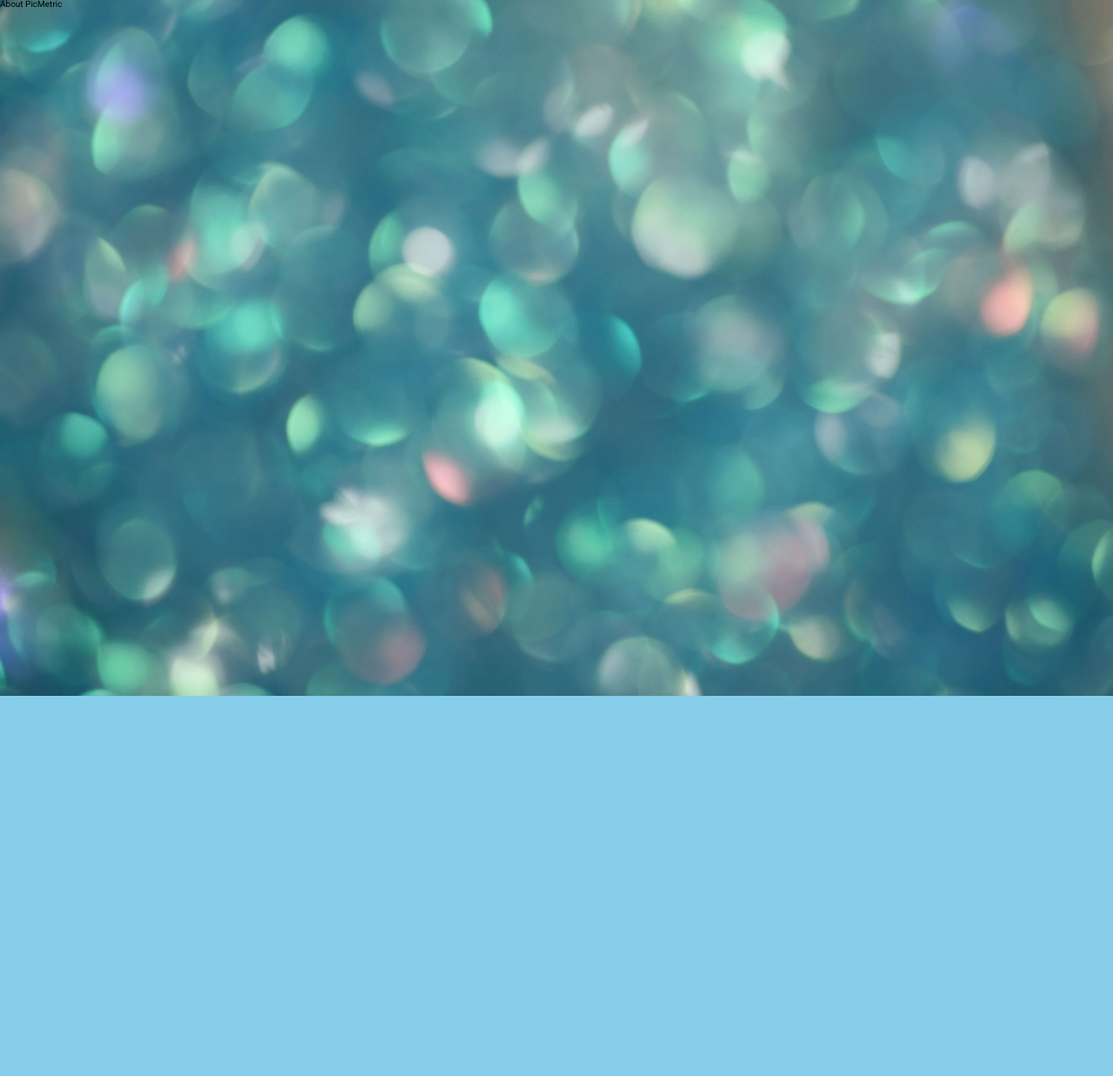
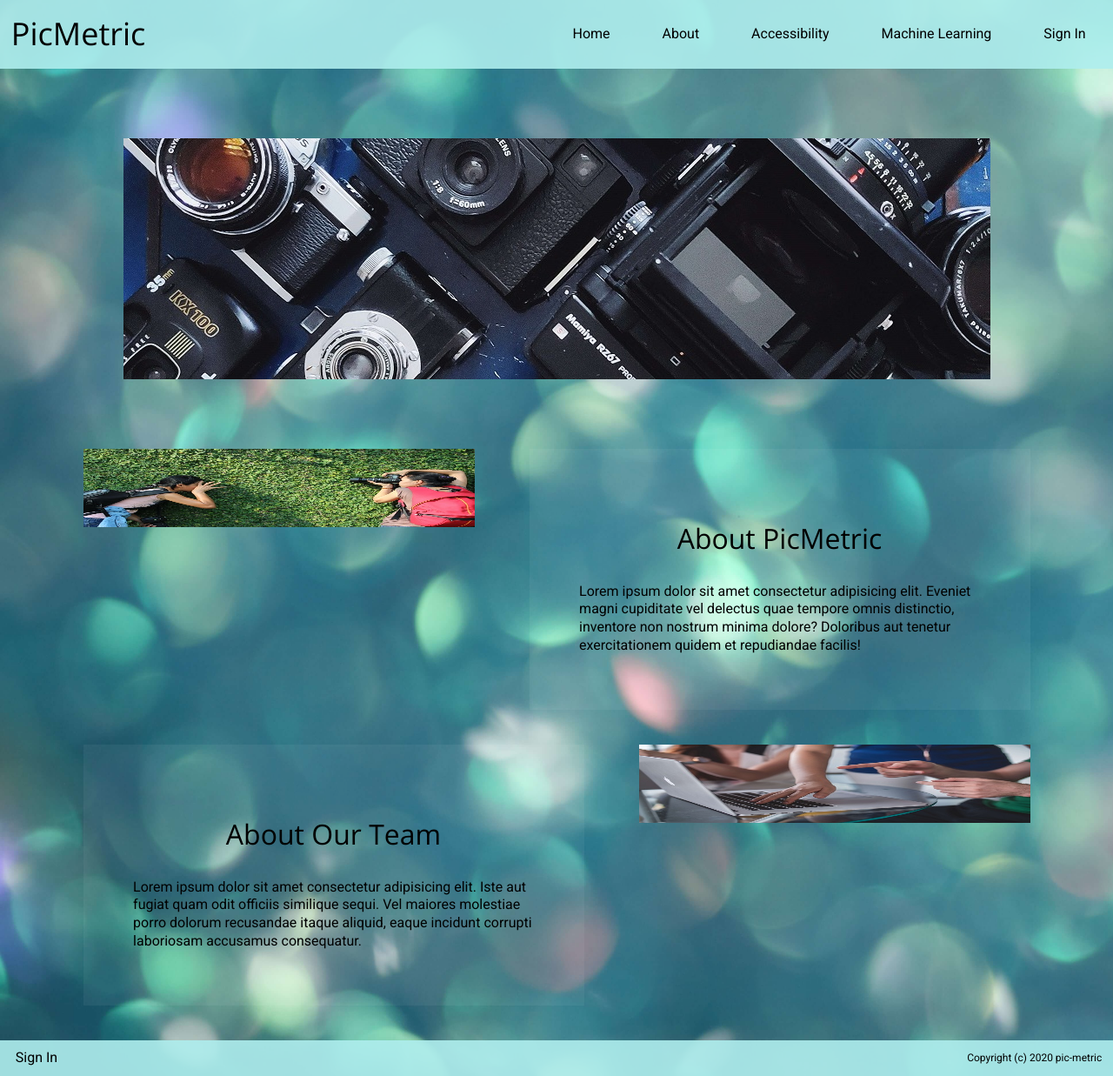
Before and after one commit to pic-metric/marketing, a plain HTML site: page about.html in a window 1280 px wide. Shown: the whole page at 87% size. Before the commit the page ends 800 px from the top, so only its background shows below. Drawn offline with nearby package versions, Linux system fonts and the light colour scheme.

Commit message:
Structure complete; text needs to be filled in.

```diff
--- a/about.html
+++ b/about.html
@@ -16,6 +16,52 @@
     <![endif]-->
   </head>
   <body>
-      About PicMetric
+    <nav>
+      <h1>PicMetric</h1>
+      <div class="navbar">
+        <a href="index.html">Home</a>
+        <a href="about.html">About</a>
+        <a href="index.html#accessibility">Accessibility</a>
+        <a href="index.html#machinelearning">Machine Learning</a>
+        <a href="#">Sign In</a>
+      </div>
+    </nav>
+    <div class="container home">
+      <div class="banner">
+        <img src="./img/cameras.jpg" alt="Banner image of camera hardware." />
+      </div>
+      <section id="AboutPicMetric">
+        <div class="side-by-side">
+          <img
+            src="./img/greenwall.jpg"
+            alt="Image of people taking photos in front of a leaf-covered wall."
+          />
+          <div class="text-box">
+            <h2>About PicMetric</h2>
+            <p>
+              Lorem ipsum dolor sit amet consectetur adipisicing elit. Eveniet
+              magni cupiditate vel delectus quae tempore omnis distinctio,
+              inventore non nostrum minima dolore? Doloribus aut tenetur
+              exercitationem quidem et repudiandae facilis!
+            </p>
+          </div>
+        </div>
+      </section>
+      <section id="AboutOurTeam">
+        <div class = "side-by-side">
+            <div class="text-box">
+                <h2>About Our Team</h2>
+                <p>
+                    Lorem ipsum dolor sit amet consectetur adipisicing elit. Iste aut fugiat quam odit officiis similique sequi. Vel maiores molestiae porro dolorum recusandae itaque aliquid, eaque incidunt corrupti laboriosam accusamus consequatur.
+                </p>
+            </div>
+            <img src="./img/coding.jpg" alt="Image of people working together on a laptop.">
+        </div>
+    </section>
+    </div>
+    <footer>
+        <div class="signin"><a href="#">Sign In</a></div>
+        <div>Copyright (c) 2020 pic-metric</div>
+    </footer>
   </body>
-  </html>
+</html>
--- /dev/null
+++ b/less/footer.less
@@ -0,0 +1,13 @@
+footer{
+    width: 100%;
+    color: @header-font-color;
+    background-color: fade(@nav-bg, 90%);
+    font-size: 1.2rem;
+    .centered-text();
+    .signin{
+        width: 40%;
+        a{
+            .navlinks();
+        }
+    }
+}
--- a/less/index.less
+++ b/less/index.less
@@ -4,3 +4,4 @@
 @import 'global';
 @import 'navigation';
 @import 'main-page';
+@import 'footer';
--- a/less/mixins.less
+++ b/less/mixins.less
@@ -1,5 +1,17 @@
 .centered-text(){
     display: flex;
-    justify-content: space-around;
+    justify-content: space-between;
     align-items: center;
+    padding: 1%;
+    flex-flow: row nowrap;
 }
+
+.navlinks(){
+    padding: 1%;
+    font-size: 1.6rem;
+    text-decoration: none;
+    color: @header-font-color;
+    &:hover {
+        color: @nav-hover-color;
+    }
+}
--- a/less/navigation.less
+++ b/less/navigation.less
@@ -4,9 +4,7 @@ nav {
     position: sticky;
     top: 0;
     width: 100%;
-    overflow: hidden;
     .centered-text();
-    flex-flow: row nowrap;
     color: @header-font-color;
     background-color: fade(@nav-bg, 90%);
     &:hover {
@@ -16,13 +14,14 @@ nav {
         width: 50%;
         .centered-text();
         a {
-            padding: 1%;
-            font-size: 1.6rem;
-            text-decoration: none;
-            color: @header-font-color;
-            &:hover {
-                color: @nav-hover-color;
-            }
+            .navlinks();
+        }
+    }
+    @media @phone{
+        flex-flow: column nowrap;
+        align-items: center;
+        .navbar{
+            width: 100%;
         }
     }
 }
--- a/less/variables.less
+++ b/less/variables.less
@@ -5,7 +5,7 @@
 @text-bg: whitesmoke;
 
 @body-bg: skyblue;
-@nav-bg: lightslategray;
+@nav-bg: paleturquoise;
 
 //Images
 @bg-img: url("../img/turqbg.jpg");
```
Also changed, not shown: index.html (+5 -1 lines), less/main-page.less (+11 -12 lines), css/index.css, img/cameras.jpg (added), img/coding.jpg (added).
